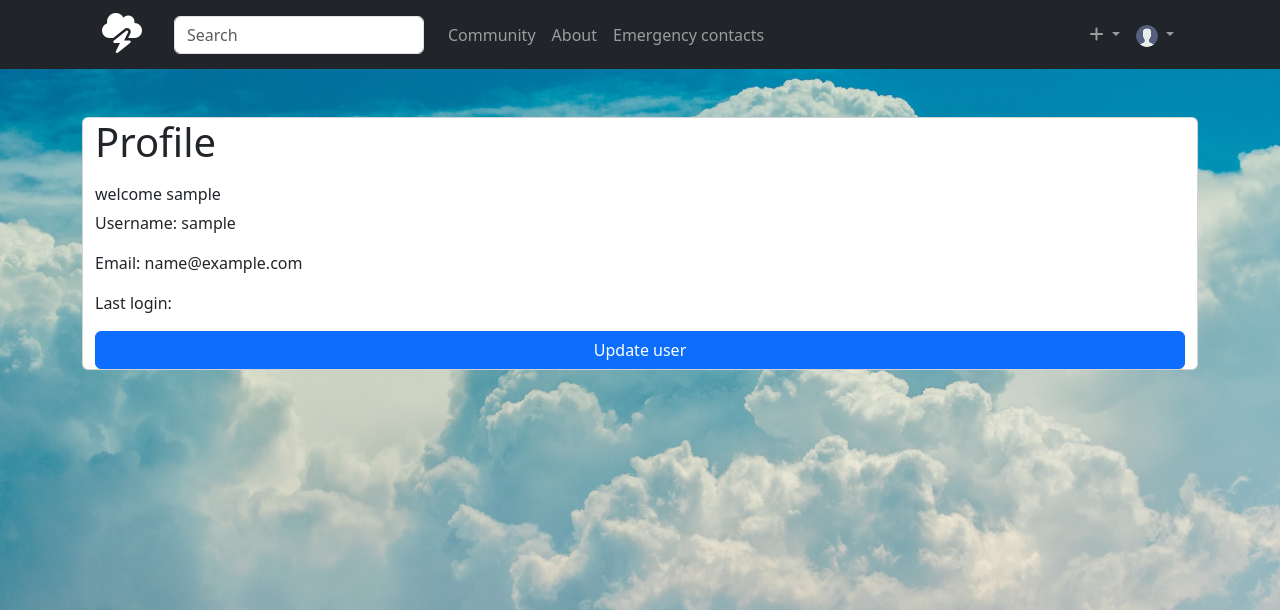
After one commit to nokekip/FLARE, a Django app: page /accounts/profile/ in a window 1280 px wide. The commit adds this page. Shown: the top 610 px of the page. Run offline with Django 5.2, Linux system fonts and the light colour scheme; the visitor is signed in with stand-in values (Sample User, id 1); some libraries are stand-ins or nearby versions.

Commit message:
implemnted updating user profile

```diff
--- a/FLARE/urls.py
+++ b/FLARE/urls.py
@@ -16,9 +16,13 @@ Including another URLconf
 """
 from django.contrib import admin
 from django.urls import path, include
+from django.conf import settings
+from django.conf.urls.static import static
 
 urlpatterns = [
     path('admin/', admin.site.urls),
     path('', include('forecast.urls')),
     path('accounts/', include('users.urls')),
 ]
+
+urlpatterns += static(settings.MEDIA_URL, document_root=settings.MEDIA_ROOT)
--- a/templates/nav.html
+++ b/templates/nav.html
@@ -38,11 +38,11 @@
           </li>
           <li class="nav-item me-3 me-lg-0 dropdown">
             <a class="nav-link dropdown-toggle" href="#" role="button" data-bs-toggle="dropdown" aria-expanded="false">
-              <img src="https://mdbootstrap.com/img/Photos/Avatars/img (31).jpg" class="rounded-circle" height="22"
+              <img src="{{ request.user.avatar.url }}" class="rounded-circle" height="22"
               alt="" loading="lazy" />
             </a>
             <ul class="dropdown-menu">
-              <li><a class="dropdown-item" href="#">Profile</a></li>
+              <li><a class="dropdown-item" href="{% url 'profile' %}">Profile</a></li>
               <li><a class="dropdown-item" href="{% url 'logout-user' %}">Logout</a></li>
             </ul>
           </li>
--- /dev/null
+++ b/templates/users/profile.html
@@ -0,0 +1,60 @@
+{% extends 'base.html' %}
+{% block title %}Profile - FLARE{% endblock title %}
+{% block content %}
+{% load widget_tweaks %}
+    <div class="container">
+        <div class="container card profile-container mt-5">
+            <div class="header">
+                <h1 class="mb-3">Profile</h1>
+                <p>welcome {{ user.username }}</p>
+            </div>
+            <div class="profile-info">
+                <p>Username: {{ user.username }}</p>
+                <p>Email: {{ user.email }}</p>
+                <p>Last login: </p>
+            </div>
+            <!-- update user -->
+             <!-- Button trigger modal -->
+            <button type="button" class="btn btn-primary" data-bs-toggle="modal" data-bs-target="#exampleModal">
+                Update user
+            </button>
+
+            <!-- Modal -->
+            <div class="modal fade" id="exampleModal" tabindex="-1" aria-labelledby="exampleModalLabel" aria-hidden="true">
+                <div class="modal-dialog">
+                <div class="modal-content">
+                    <div class="modal-header">
+                    <h1 class="modal-title fs-5" id="exampleModalLabel">Update Profile</h1>
+                    <button type="button" class="btn-close" data-bs-dismiss="modal" aria-label="Close"></button>
+                    </div>
+                    <div class="modal-body">
+                        <form action="" method="POST">
+                            {% csrf_token %}
+                            <div class="mb-3">
+                              <label for="email" class="form-label"
+                                >{{ profile_form.avatar.label }}</label
+                              >
+                              {% render_field profile_form.avatar class="form-control" %}
+                            </div>
+                            <div class="mb-3">
+                                <label for="email" class="form-label"
+                                  >{{ profile_form.username.label }}</label
+                                >
+                                {% render_field profile_form.username class="form-control" %}
+                            </div>
+                            <div class="mb-3">
+                                <label for="email" class="form-label"
+                                  >{{ profile_form.email.label }}</label
+                                >
+                                {% render_field profile_form.email class="form-control" %}
+                            </div>
+                            <input type="submit" value="Update" class="btn btn-primary col-lg-12 col-12 mt-2 mb-3">
+                        </form>
+                    </div>
+                </div>
+                </div>
+            </div>
+
+        </div>
+    </div>
+{% endblock content %}
--- a/users/forms.py
+++ b/users/forms.py
@@ -10,3 +10,10 @@ class RegisterUserForm(UserCreationForm):
     class Meta:
         model = User
         fields = ['username', 'email', 'password1', 'password2']
+
+
+# Form for updating user information
+class UpdateUserForm(forms.ModelForm):
+    class Meta:
+        model = User
+        fields = ['avatar','username', 'email']
--- a/users/models.py
+++ b/users/models.py
@@ -7,7 +7,7 @@ class CustomUser(AbstractUser):
     id = models.UUIDField(primary_key=True, default=uuid.uuid4, editable=False)
     email = models.EmailField(unique=True, null=True)
     name = models.CharField(max_length=100, null=True)
-    receive_alerts = models.BooleanField(default=False)
+    avatar = models.ImageField(null=True, default="avatar.svg")
 
     USERNAME_FIELD = 'email'
     REQUIRED_FIELDS = ['username']
--- a/users/urls.py
+++ b/users/urls.py
@@ -5,5 +5,6 @@ from . import views
 urlpatterns = [
     path('login/', views.login_user, name='login-user'),
     path('register/', views.register, name='register'),
-    path('logout/', views.logout_user, name='logout-user')
+    path('logout/', views.logout_user, name='logout-user'),
+    path('profile/', views.userProfile, name='profile'),
 ]
--- a/users/views.py
+++ b/users/views.py
@@ -1,8 +1,11 @@
 from django.shortcuts import render, redirect
 from django.contrib import messages
 from django.contrib.auth import authenticate, login, logout
-from .forms import RegisterUserForm
+from django.contrib.auth import get_user_model
+from .forms import RegisterUserForm, UpdateUserForm
 
+
+User = get_user_model()
 
 # register view
 def register(request):
@@ -50,3 +53,25 @@ def logout_user(request):
     logout(request)
     messages.success(request, 'You are now logged out')
     return redirect('home')
+
+# User profile view
+def userProfile(request):
+    user = request.user
+    profile_form = UpdateUserForm(instance=user)
+    if request.method == 'POST':
+        profile_form = UpdateUserForm(request.POST, request.FILES, instance=user)
+        if profile_form.is_valid():
+            profile_form.save()
+            messages.success(request, 'Profile updated successfully')
+            return redirect('profile')
+        else:
+            for field, errors in profile_form.errors.items():
+                for error in errors:
+                    messages.error(request, error, extra_tags='warning')
+            return redirect('profile')
+    context = {
+        'user': user,
+        'profile_form': profile_form
+    }
+
+    return render(request, 'users/profile.html', context)
```
Also changed, not shown: media/avatar.svg (added), users/migrations/0001_initial.py.
